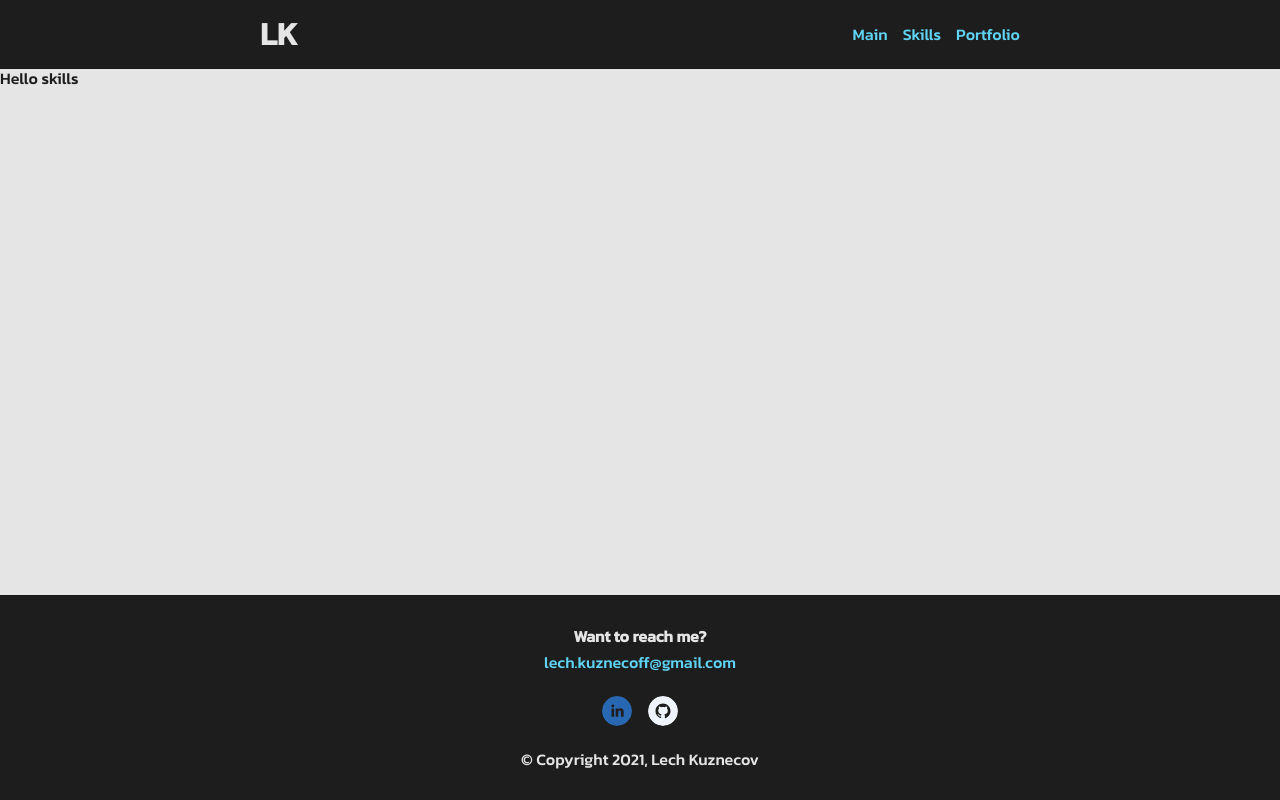
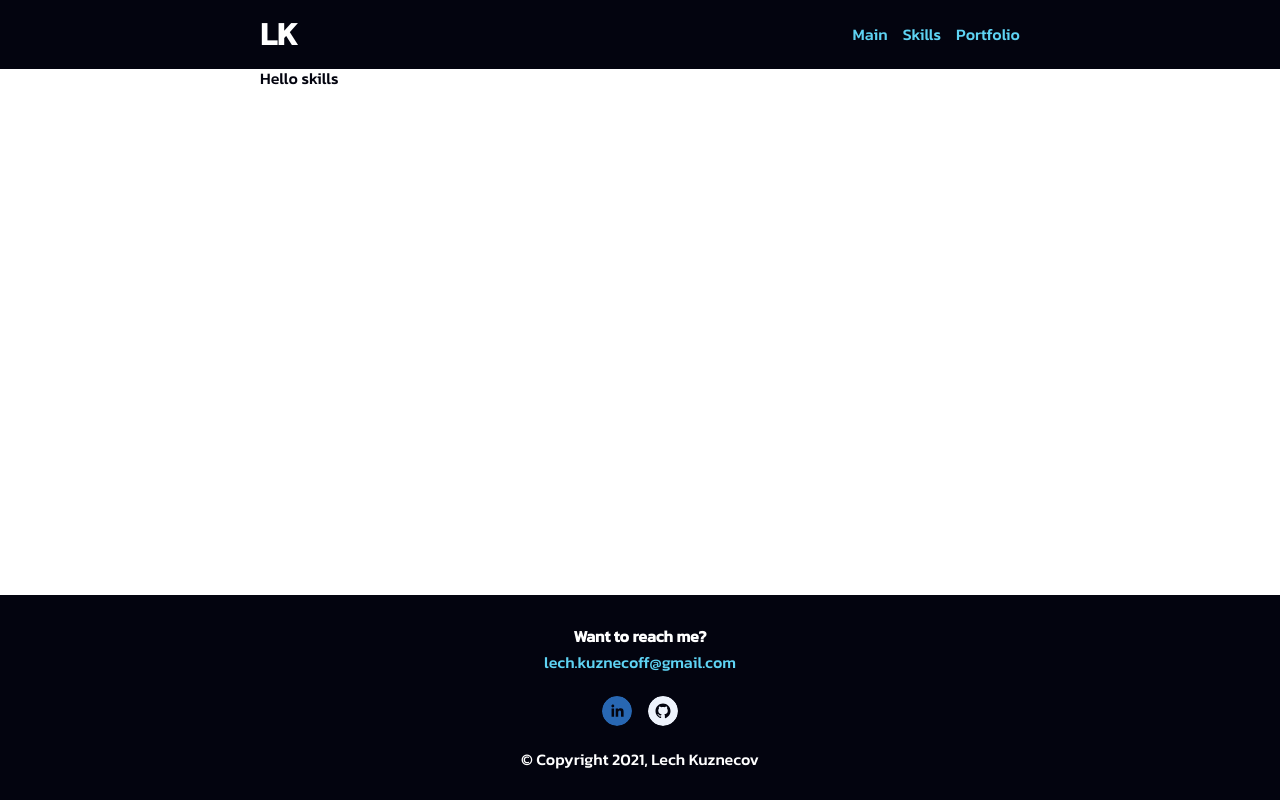
Before and after one commit to LechK/personal-website, a React (Create React App) app: page /skills in a window 1280 px wide. Built offline with nearby package versions, Linux system fonts and the light colour scheme.

Commit message:
style changes

```diff
--- a/src/pages/Home/Home.style.js
+++ b/src/pages/Home/Home.style.js
@@ -2,4 +2,6 @@ import styled from "styled-components";
 
 export const Main = styled.div`
   min-height: calc(100vh - 274px);
+  max-width: 760px;
+  margin: 0 auto;
 `;
--- a/src/pages/Portfolio/Portfolio.style.js
+++ b/src/pages/Portfolio/Portfolio.style.js
@@ -2,4 +2,6 @@ import styled from "styled-components";
 
 export const Main = styled.div`
   min-height: calc(100vh - 274px);
+  max-width: 760px;
+  margin: 0 auto;
 `;
--- a/src/pages/Skills/Skills.style.js
+++ b/src/pages/Skills/Skills.style.js
@@ -2,4 +2,17 @@ import styled from "styled-components";
 
 export const Main = styled.div`
   min-height: calc(100vh - 274px);
+  max-width: 760px;
+  margin: 0 auto;
 `;
+
+export const Heading = styled.h2`
+  color: black;
+  text-align: center;
+`;
+
+export const SkillBox = styled.div`
+  @media (max-width: ${({ theme }) => theme.medium}) {
+    margin: 0 1em;
+  }
+`;
--- a/src/theme.js
+++ b/src/theme.js
@@ -1,8 +1,8 @@
 const theme = {
   // colors
   react: "rgb(94, 211, 243)",
-  lightGrey: "rgb(229, 229, 229)",
-  darkGrey: "rgb(29, 29, 29)",
+  lightGrey: "rgb(255, 255, 255)",
+  darkGrey: "rgb(3, 4, 15)",
 
   primary: {
     background: "#222222",
@@ -22,7 +22,7 @@ const theme = {
   },
   //for responsiveness
   mobile: "576px",
-  medium: "767px",
+  medium: "796px",
 };
 
 export default theme;
```
Also changed, not shown: src/assets/linkedin.svg (deleted).
